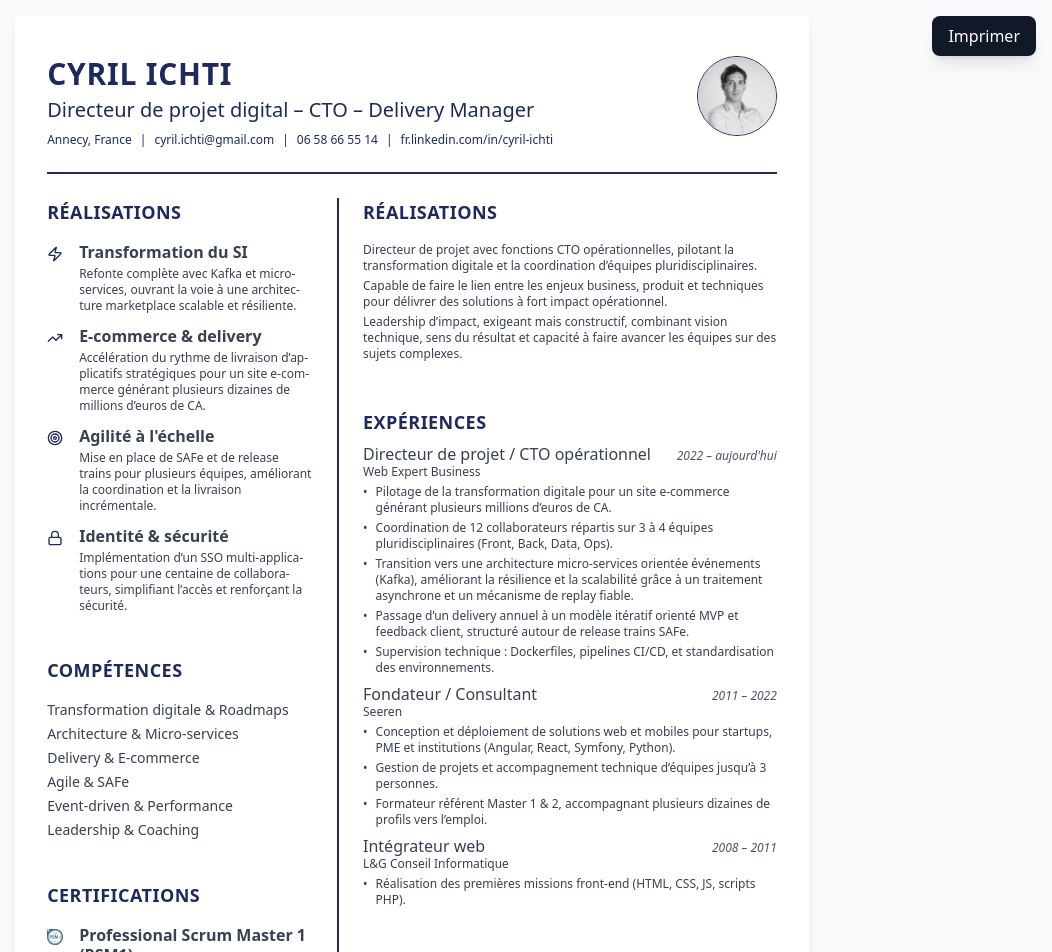
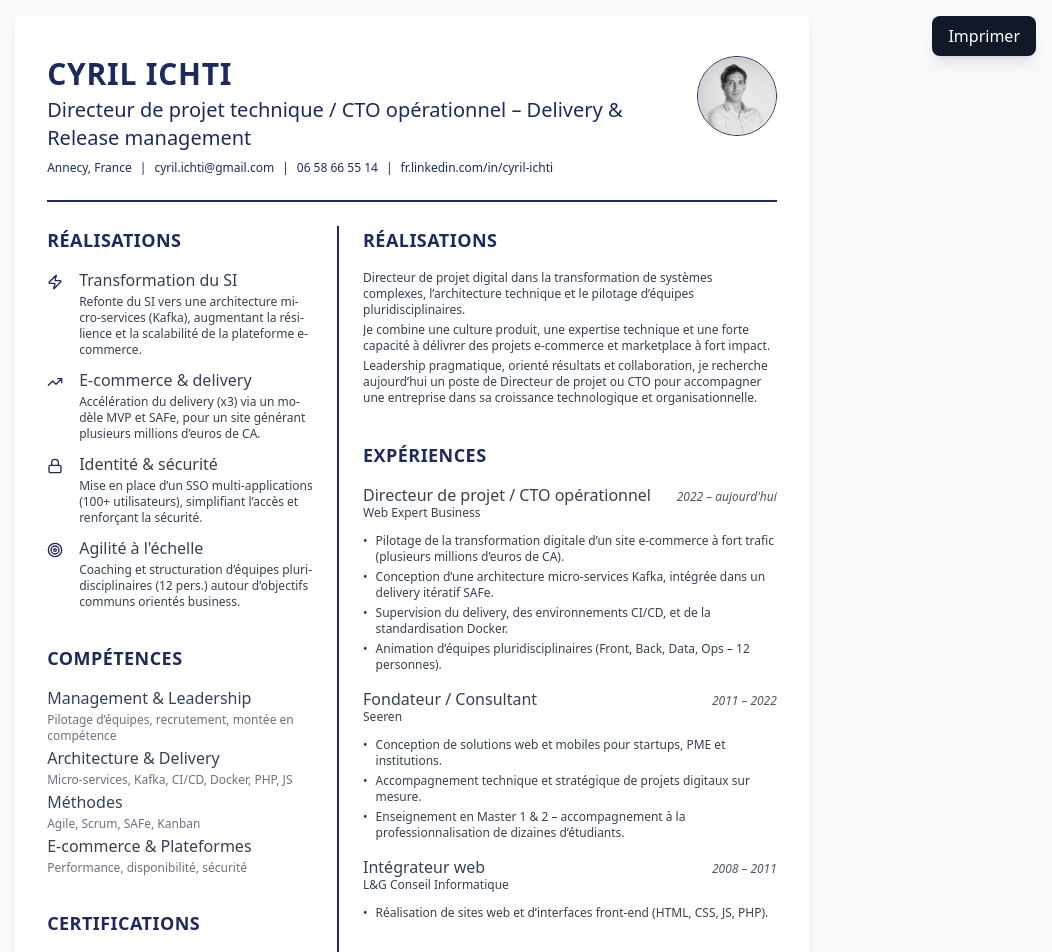
Before and after one commit to seeren/cv, a React (Vite) app: page / in a window 1280 px wide. Shown: the top 952 px of the page, without its empty margins (228-1280 px from the left). Built offline with nearby package versions, Linux system fonts and the light colour scheme.

Commit message:
refactor(Profile): Enforce profil position

```diff
--- a/src/features/achievements/Achievements.tsx
+++ b/src/features/achievements/Achievements.tsx
@@ -10,7 +10,7 @@ function Achievements() {
           <li key={index} className="flex space-x-4">
             <achievement.icon className="w-4 h-4 shrink-0 mt-1 text-blue-dark" />
             <div className="text-gray-700 space-y-1">
-              <h3 className="text-md hyphens-auto flex font-semibold leading-tight">
+              <h3 className="text-md hyphens-auto flex leading-tight">
                 {achievement.title}
               </h3>
               <p className="text-xs hyphens-auto">
--- a/src/features/achievements/data.ts
+++ b/src/features/achievements/data.ts
@@ -9,21 +9,21 @@ export const data = [
     {
         icon: Zap,
         title: 'Transformation du SI',
-        description: 'Refonte complète avec Kafka et micro-services, ouvrant la voie à une architecture marketplace scalable et résiliente.'
+        description: 'Refonte du SI vers une architecture micro-services (Kafka), augmentant la résilience et la scalabilité de la plateforme e-commerce.'
     },
     {
         icon: TrendingUp,
         title: 'E-commerce & delivery',
-        description: 'Accélération du rythme de livraison d’applicatifs stratégiques pour un site e-commerce générant plusieurs dizaines de millions d’euros de CA.'
+        description: 'Accélération du delivery (x3) via un modèle MVP et SAFe, pour un site générant plusieurs millions d’euros de CA.'
+    },
+    {
+        icon: Lock,
+        title: 'Identité & sécurité',
+        description: 'Mise en place d’un SSO multi-applications (100+ utilisateurs), simplifiant l’accès et renforçant la sécurité.'
     },
     {
         icon: Target,
         title: 'Agilité à l\'échelle',
-        description: 'Mise en place de SAFe et de release trains pour plusieurs équipes, améliorant la coordination et la livraison incrémentale.'
-    },
-    {
-        icon: Lock,
-        title: 'Identité & sécurité',
-        description: 'Implémentation d’un SSO multi-applications pour une centaine de collaborateurs, simplifiant l’accès et renforçant la sécurité.'
+        description: 'Coaching et structuration d’équipes pluridisciplinaires (12 pers.) autour d’objectifs communs orientés business.'
     }
 ];
--- a/src/features/certifications/Certifications.tsx
+++ b/src/features/certifications/Certifications.tsx
@@ -9,7 +9,7 @@ function Certifications() {
           <li key={index} className="flex space-x-4">
             <certification.icon className="w-4 h-4 shrink-0 mt-1 text-blue-dark" />
             <div className="text-gray-700 space-y-1">
-              <h3 className="text-md hyphens-auto flex font-semibold leading-tight">
+              <h3 className="text-md hyphens-auto flex leading-tight">
                 {certification.title}
               </h3>
               <p className="text-xs hyphens-auto italic">
--- a/src/features/experiences/Experiences.tsx
+++ b/src/features/experiences/Experiences.tsx
@@ -5,10 +5,10 @@ import { data } from './data';
 function Experiences() {
   return (
     <Section title="Expériences">
-      <div className="space-y-2 py-2">
+      <div className="space-y-4 py-4">
         {data.map((experience, index) => (
           <Fragment key={index}>
-            <div className="text-gray-700 space-y-1 flex-1">
+            <div className="text-gray-700 space-y-3 flex-1">
               <div className="flex justify-between items-baseline">
                 <div>
                   <h3 className="text-md leading-tight">
--- a/src/features/experiences/data.ts
+++ b/src/features/experiences/data.ts
@@ -4,11 +4,10 @@ export const data = [
         company: 'Web Expert Business',
         period: '2022 – aujourd\'hui',
         achievements: [
-            'Pilotage de la transformation digitale pour un site e-commerce générant plusieurs millions d’euros de CA.',
-            'Coordination de 12 collaborateurs répartis sur 3 à 4 équipes pluridisciplinaires (Front, Back, Data, Ops).',
-            'Transition vers une architecture micro-services orientée événements (Kafka), améliorant la résilience et la scalabilité grâce à un traitement asynchrone et un mécanisme de replay fiable.',
-            'Passage d’un delivery annuel à un modèle itératif orienté MVP et feedback client, structuré autour de release trains SAFe.',
-            'Supervision technique : Dockerfiles, pipelines CI/CD, et standardisation des environnements.'
+            'Pilotage de la transformation digitale d’un site e-commerce à fort trafic (plusieurs millions d’euros de CA).',
+            'Conception d’une architecture micro-services Kafka, intégrée dans un delivery itératif SAFe.',
+            'Supervision du delivery, des environnements CI/CD, et de la standardisation Docker.',
+            'Animation d’équipes pluridisciplinaires (Front, Back, Data, Ops – 12 personnes).',
         ]
     },
     {
@@ -16,9 +15,9 @@ export const data = [
         company: 'Seeren',
         period: '2011 – 2022',
         achievements: [
-            'Conception et déploiement de solutions web et mobiles pour startups, PME et institutions (Angular, React, Symfony, Python).',
-            'Gestion de projets et accompagnement technique d’équipes jusqu’à 3 personnes.',
-            'Formateur référent Master 1 & 2, accompagnant plusieurs dizaines de profils vers l’emploi.'
+            'Conception de solutions web et mobiles pour startups, PME et institutions.',
+            'Accompagnement technique et stratégique de projets digitaux sur mesure.',
+            'Enseignement en Master 1 & 2 – accompagnement à la professionnalisation de dizaines d’étudiants.'
         ]
     },
     {
@@ -26,7 +25,7 @@ export const data = [
         company: 'L&G Conseil Informatique',
         period: '2008 – 2011',
         achievements: [
-            'Réalisation des premières missions front-end (HTML, CSS, JS, scripts PHP).'
+            'Réalisation de sites web et d’interfaces front-end (HTML, CSS, JS, PHP).'
         ]
     }
 ];
--- a/src/features/identity/data.ts
+++ b/src/features/identity/data.ts
@@ -1,7 +1,7 @@
 export const data = {
   firstname: 'cyril',
   lastname: 'ichti',
-  post: 'Directeur de projet digital – CTO – Delivery Manager',
+  post: 'Directeur de projet technique / CTO opérationnel – Delivery & Release management',
   phone: '06 58 66 55 14',
   mail: 'cyril.ichti@gmail.com',
   linkedin: 'fr.linkedin.com/in/cyril-ichti',
--- a/src/features/profile/data.ts
+++ b/src/features/profile/data.ts
@@ -1,5 +1,5 @@
 export const data = [
-    'Directeur de projet avec fonctions CTO opérationnelles, pilotant la transformation digitale et la coordination d’équipes pluridisciplinaires.',
-    'Capable de faire le lien entre les enjeux business, produit et techniques pour délivrer des solutions à fort impact opérationnel.',
-    'Leadership d’impact, exigeant mais constructif, combinant vision technique, sens du résultat et capacité à faire avancer les équipes sur des sujets complexes.'
+    'Directeur de projet digital dans la transformation de systèmes complexes, l’architecture technique et le pilotage d’équipes pluridisciplinaires.',
+    'Je combine une culture produit, une expertise technique et une forte capacité à délivrer des projets e-commerce et marketplace à fort impact.',
+    'Leadership pragmatique, orienté résultats et collaboration, je recherche aujourd’hui un poste de Directeur de projet ou CTO pour accompagner une entreprise dans sa croissance technologique et organisationnelle.'
 ];
--- a/src/features/skills/Skills.tsx
+++ b/src/features/skills/Skills.tsx
@@ -7,8 +7,11 @@ function Skills() {
     <Section title="Compétences">
       <ul className="space-y-1 py-4">
         {data.map((skill, index) => (
-          <li key={index} className="flex text-gray-700 text-sm">
-            {skill}
+          <li key={index} className="flex text-gray-700 flex-col space-y-1">
+            <span className="text-md hyphens-auto flex leading-tight">{skill.title}</span>
+            {skill.description && (
+              <span className="text-xs text-gray-500">{skill.description}</span>
+            )}
           </li>
         ))}
       </ul>
--- a/src/features/skills/data.ts
+++ b/src/features/skills/data.ts
@@ -1,8 +1,18 @@
 export const data = [
-    "Transformation digitale & Roadmaps",
-    "Architecture & Micro-services",
-    "Delivery & E-commerce",
-    "Agile & SAFe",
-    "Event-driven & Performance",
-    "Leadership & Coaching"
+    {
+        title: 'Management & Leadership',
+        description: 'Pilotage d’équipes, recrutement, montée en compétence'
+    },
+    {
+        title: 'Architecture & Delivery',
+        description: 'Micro-services, Kafka, CI/CD, Docker, PHP, JS'
+    },
+    {
+        title: 'Méthodes',
+        description: 'Agile, Scrum, SAFe, Kanban'
+    },
+    {
+        title: 'E-commerce & Plateformes',
+        description: 'Performance, disponibilité, sécurité'
+    },
 ];
```
